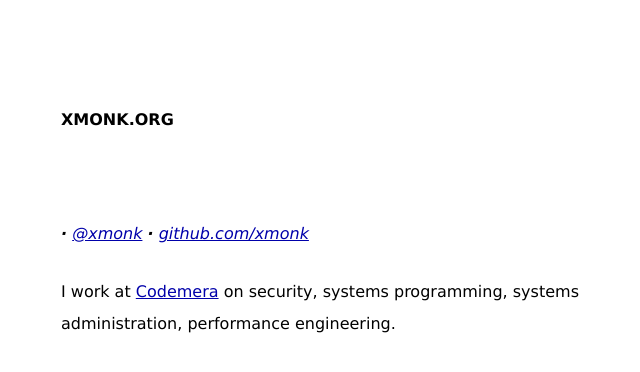
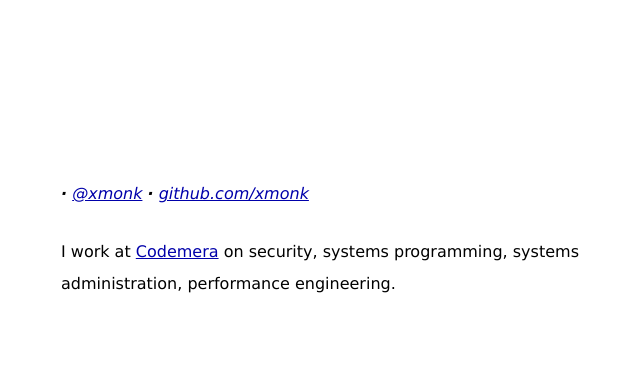
Before and after one commit to xmonk/xmonk.github.io, a plain HTML site: page index.html in a window 1280 px wide. Shown: the whole page, without its empty margins (99-739 px from the left). Drawn offline with Linux system fonts and the light colour scheme.

Commit message:
Removed h1 header for now.

```diff
--- a/index.html
+++ b/index.html
@@ -12,7 +12,7 @@
     </head>
     <body>
 	<article>
-	    <h1 class="sans">xmonk.org</h1>
+	    <h1 class="sans"></h1>
 	    <div id="headshot">
 		<!-- <img src="" align="center" style="margin-right: 1em;"/> -->
 	    </div>
```
